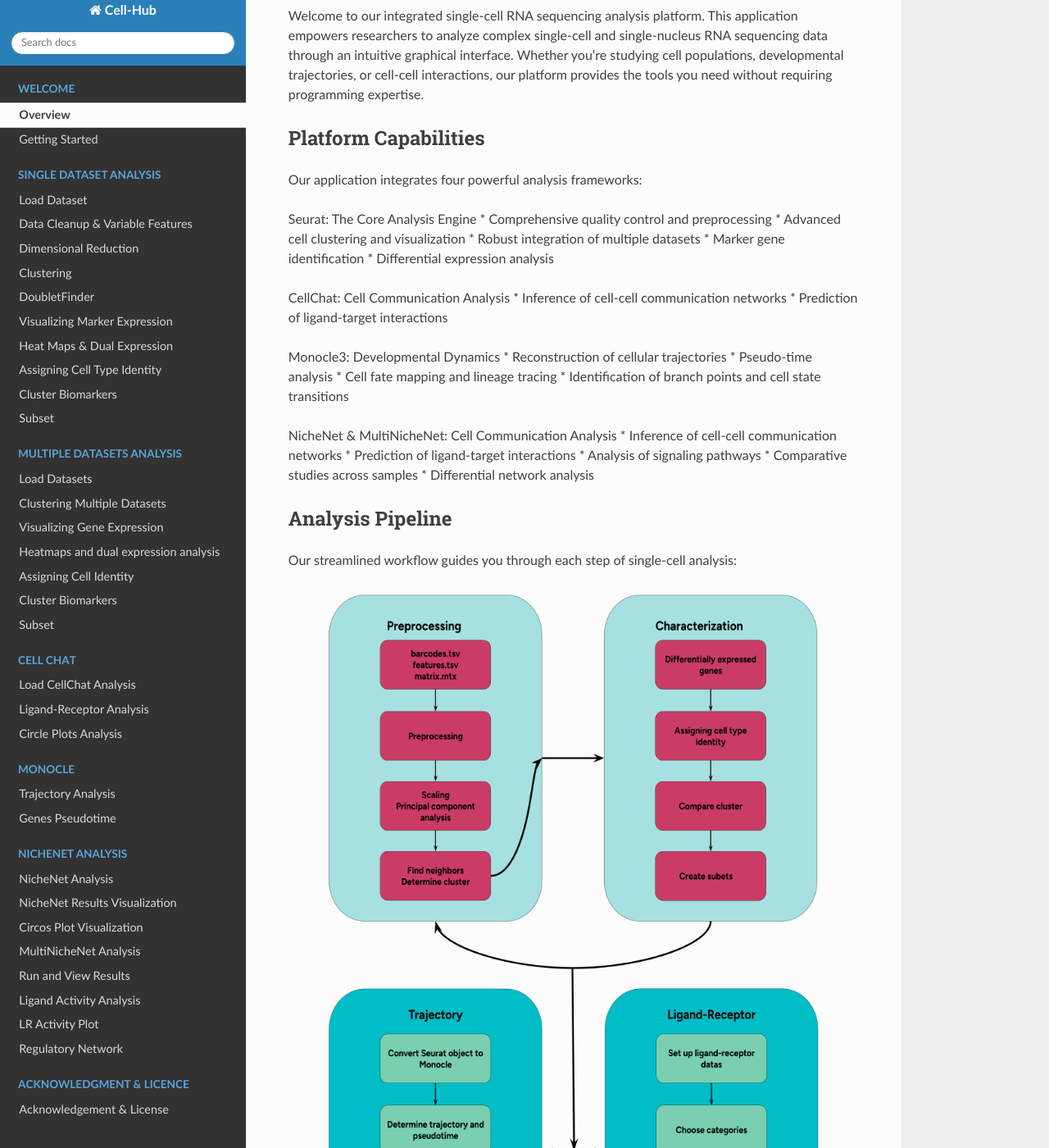
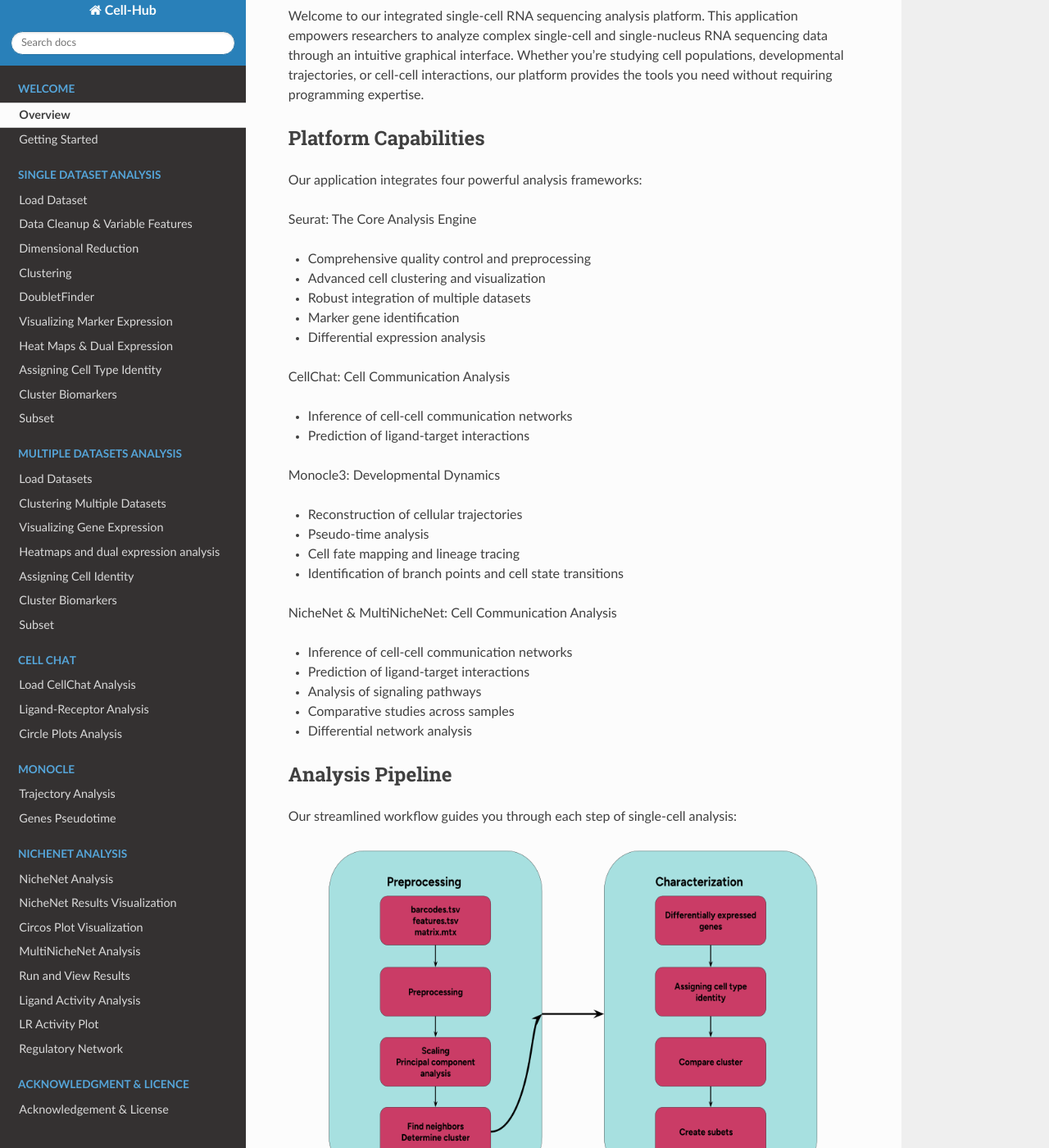
Before and after one commit to GaspardMacaux/Documentation_app, a Sphinx documentation site: the page built from docs/source/introduction_app/introduction.rst, in a window 1280 px wide and 1400 px high, scrolled down 253 px. Shown: the whole window at 82% size. Built offline with Sphinx 7.4.7 and the Read the Docs theme 3.1.0, drawn with Linux system fonts in a browser that asks for light colours; some of the changed lines change nothing that is shown; some of the changed text lies outside the part shown.

```diff
--- a/docs/source/introduction_app/introduction.rst
+++ b/docs/source/introduction_app/introduction.rst
@@ -13,6 +13,7 @@
 Our application integrates four powerful analysis frameworks:
 
 Seurat: The Core Analysis Engine
+
 * Comprehensive quality control and preprocessing
 * Advanced cell clustering and visualization
 * Robust integration of multiple datasets
@@ -20,16 +21,19 @@
 * Differential expression analysis
 
 CellChat: Cell Communication Analysis
+
 * Inference of cell-cell communication networks
 * Prediction of ligand-target interactions
 
 Monocle3: Developmental Dynamics
+
 * Reconstruction of cellular trajectories
 * Pseudo-time analysis
 * Cell fate mapping and lineage tracing
 * Identification of branch points and cell state transitions
 
 NicheNet & MultiNicheNet: Cell Communication Analysis
+
 * Inference of cell-cell communication networks
 * Prediction of ligand-target interactions
 * Analysis of signaling pathways
@@ -46,18 +50,21 @@
    :alt: Pipeline illustration
 
 1. Data Processing and Quality Control
+
    * Rigorous filtering of cells and genes
    * Normalization and scaling
    * Feature selection
    * Batch effect correction
 
 2. Core Analysis
+
    * Dimensional reduction (PCA, UMAP)
    * Cell population identification
    * Marker gene discovery
    * Expression analysis
 
 3. Advanced Applications
+
    * Developmental trajectory mapping
    * Cell-cell communication networks
    * Multi-sample integration
@@ -70,7 +77,7 @@
 --------------------
 * Seurat: Hao et al., Nature Biotechnology (2024)
 * Cellchat: Jin et al., Nature Protocols (2025)
-* Monocle3: Cao et al., Nature (2019)
+* Monocle: Cao et al., Nature (2019)
 * NicheNet: Browaeys et al., Nature Methods (2020)
 * MultiNicheNet: Browaeys et al., bioRxiv (2023)
 
```
Also changed, not shown: 1 other file.
